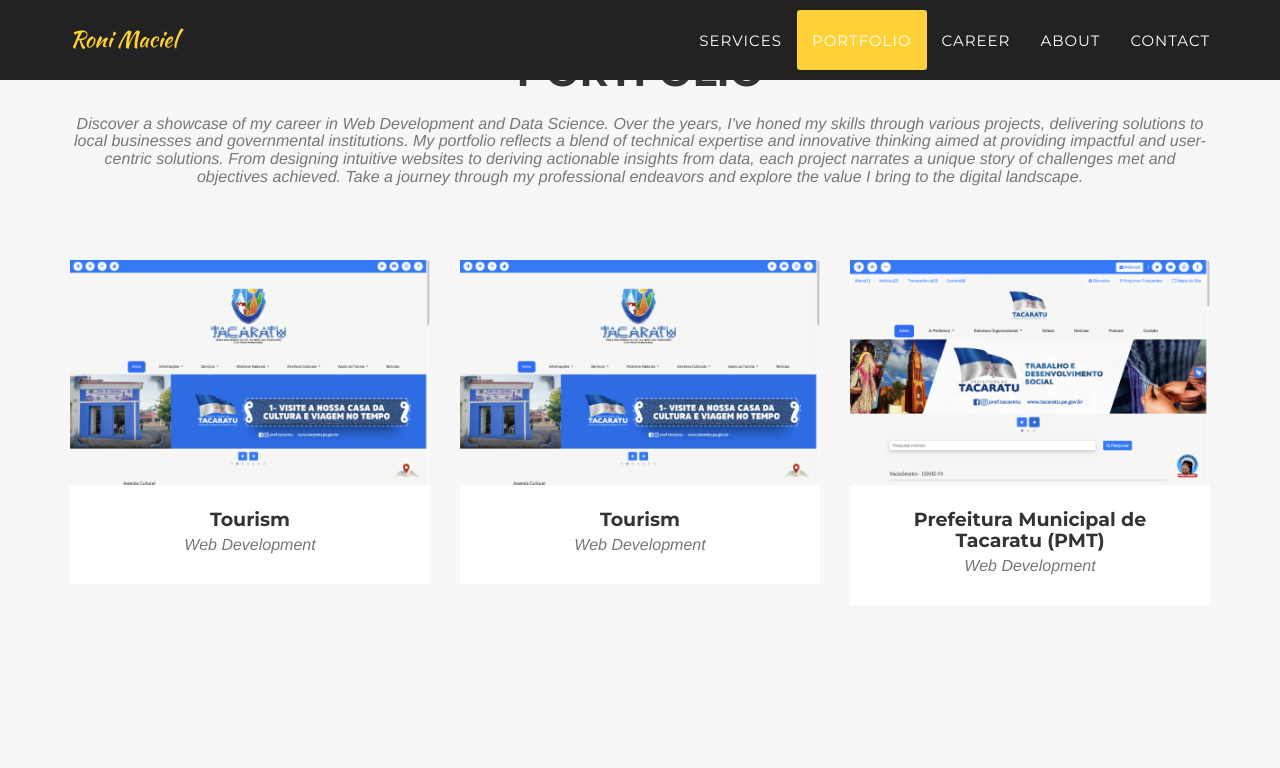
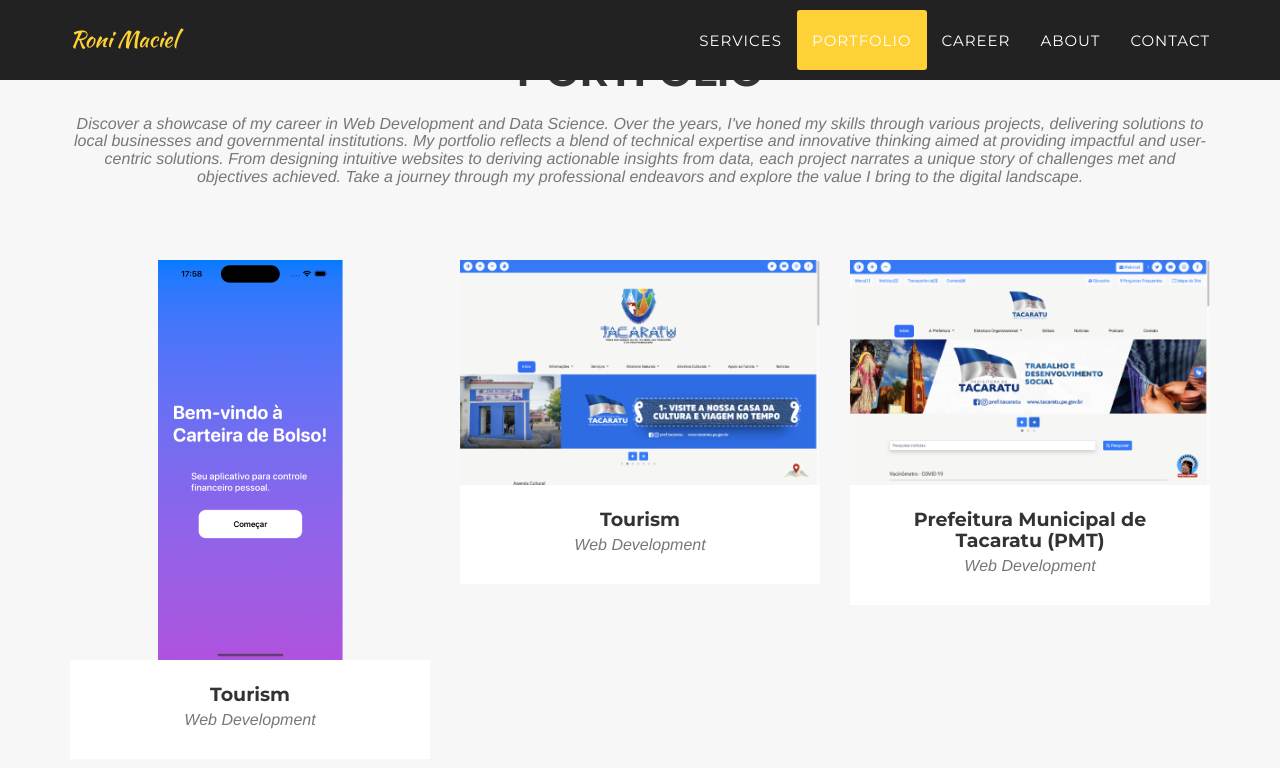
Before and after one commit to RonierisonMaciel/ronierisonmaciel.github.io, a Jekyll site: the page built from index.html, in a window 1280 px wide and 900 px high, scrolled down 1810 px. Shown: the top 768 px of the window. Built offline with Jekyll 4.4.1, drawn with Linux system fonts in a browser that asks for light colours; some web fonts are replaced.

Commit message:
:memo: Update markdown file

```diff
--- a/_posts/2021-12-10-project-3.markdown
+++ b/_posts/2021-12-10-project-3.markdown
@@ -4,8 +4,8 @@
 layout: default
 modal-id: 3
 date: 2021-12-10
-img: pmt.png
-thumbnail: tourism-thumbnail.png
+img: wallet.png
+thumbnail: wallet-thumbnail.png
 alt: image-alt
 project-date: December 2021
 clients:
```
